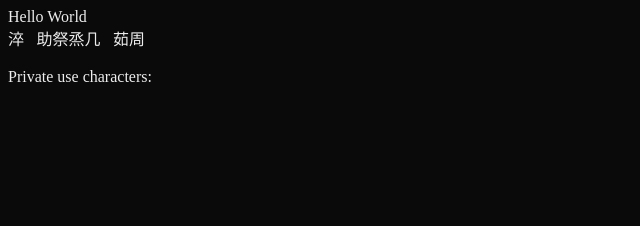
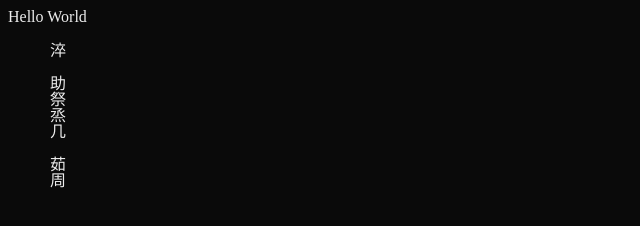
Before and after one commit to HyKNH/comp484-project-one, a plain HTML site: page index.html in a window 1280 px wide. Shown: the whole page, without its empty margins (0-640 px from the left). Drawn offline with Linux system fonts and the light colour scheme; a web font is replaced by a local one.

Commit message:
vertical text

```diff
--- a/index.html
+++ b/index.html
@@ -7,8 +7,12 @@
 </head>
 <body>
     Hello World</br>
-    淬𲆾助祭烝几𢄂茹周</br>
-    𤾓𢆥𥪞揆𠊛些</br>
-    Private use characters: 󰜸󲘔󰞸
+    <p>
+        <span class="vertical-column">
+            淬𲆾助祭烝几𢄂茹周</br>
+            𤾓𢆥𥪞揆𠊛些</br>
+            󰜸󲘔󰞸
+        </span>
+    </p>
 </body>
 </html>
--- a/styles.css
+++ b/styles.css
@@ -11,3 +11,8 @@ body {
     font-weight: normal;
     font-style: normal;
 }
+
+.vertical-column {
+    writing-mode: vertical-rl;
+    text-orientation: upright;
+}
```
